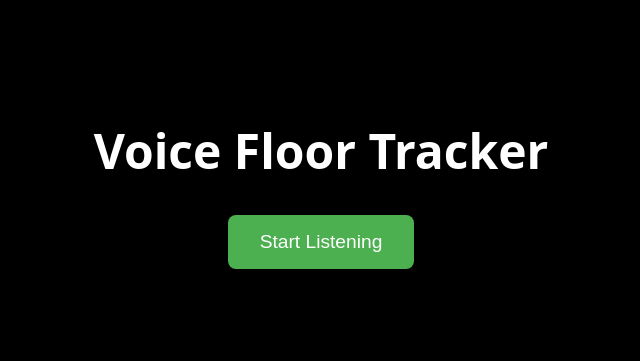
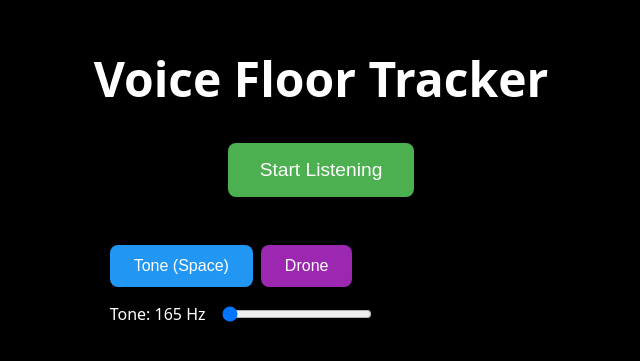
Before and after one commit to phoebejaffe/voice-pitch-tracker, a React (Vite) app: page / in a window 1280 px wide. Shown: the part 191-552 px from the top of the page, without its empty margins (319-959 px from the left). Built offline with nearby package versions, Linux system fonts and the light colour scheme.

Commit message:
better detection

```diff
--- a/src/App.tsx
+++ b/src/App.tsx
@@ -2,9 +2,9 @@ import { useEffect, useState, useRef } from "react";
 import { detectPitch } from "./pitchDetection";
 
 const COLOR_THRESHOLDS = [
-  { maxFreq: 140, color: "#990000", label: "< 150 Hz: Red" },
-  { maxFreq: 165, color: "#994400", label: "150-165 Hz: Orange" },
-  { maxFreq: 180, color: "#333333", label: "165-180 Hz: Grey" },
+  { maxFreq: 130, color: "#990000", label: "< 150 Hz: Red" },
+  { maxFreq: 145, color: "#994400", label: "150-165 Hz: Orange" },
+  { maxFreq: 165, color: "#334433", label: "165-180 Hz: Grey" },
   { maxFreq: Infinity, color: "#446644", label: "High Pitches: Grey-Green" },
   { maxFreq: null, color: "#000000", label: "No pitch detected" },
 ];
@@ -13,9 +13,75 @@ function App() {
   const [frequency, setFrequency] = useState<number | null>(null);
   const [isListening, setIsListening] = useState(false);
   const [error, setError] = useState<string | null>(null);
+  const [toneFrequency, setToneFrequency] = useState(165);
   const audioContextRef = useRef<AudioContext | null>(null);
   const analyserRef = useRef<AnalyserNode | null>(null);
   const animationFrameRef = useRef<number | null>(null);
+  const frequencyHistoryRef = useRef<number[]>([]);
+  const toneContextRef = useRef<AudioContext | null>(null);
+  const [isDronePlaying, setIsDronePlaying] = useState(false);
+  const droneOscillatorRef = useRef<OscillatorNode | null>(null);
+  const droneGainRef = useRef<GainNode | null>(null);
+
+  const stopDrone = () => {
+    if (droneOscillatorRef.current) {
+      droneOscillatorRef.current.stop();
+      droneOscillatorRef.current = null;
+    }
+    droneGainRef.current = null;
+    setIsDronePlaying(false);
+  };
+
+  const playTone = () => {
+    // Stop drone if playing
+    if (isDronePlaying) {
+      stopDrone();
+    }
+
+    // Create a new AudioContext for the tone (or reuse)
+    if (!toneContextRef.current || toneContextRef.current.state === "closed") {
+      toneContextRef.current = new AudioContext();
+    }
+    const ctx = toneContextRef.current;
+
+    const oscillator = ctx.createOscillator();
+    const gainNode = ctx.createGain();
+
+    oscillator.type = "sine";
+    oscillator.frequency.setValueAtTime(toneFrequency, ctx.currentTime);
+
+    gainNode.gain.setValueAtTime(0.5, ctx.currentTime);
+    gainNode.gain.exponentialRampToValueAtTime(0.001, ctx.currentTime + 1);
+
+    oscillator.connect(gainNode);
+    gainNode.connect(ctx.destination);
+
+    oscillator.start(ctx.currentTime);
+    oscillator.stop(ctx.currentTime + 1);
+  };
+
+  const startDrone = () => {
+    if (!toneContextRef.current || toneContextRef.current.state === "closed") {
+      toneContextRef.current = new AudioContext();
+    }
+    const ctx = toneContextRef.current;
+
+    const oscillator = ctx.createOscillator();
+    const gainNode = ctx.createGain();
+
+    oscillator.type = "sine";
+    oscillator.frequency.setValueAtTime(toneFrequency, ctx.currentTime);
+    gainNode.gain.setValueAtTime(0.1, ctx.currentTime);
+
+    oscillator.connect(gainNode);
+    gainNode.connect(ctx.destination);
+
+    oscillator.start(ctx.currentTime);
+
+    droneOscillatorRef.current = oscillator;
+    droneGainRef.current = gainNode;
+    setIsDronePlaying(true);
+  };
 
   const getBackgroundColor = (freq: number | null): string | undefined => {
     if (freq === null) {
@@ -73,9 +139,27 @@ function App() {
       analyserRef.current.getFloatTimeDomainData(buffer);
 
       const sampleRate = audioContextRef.current.sampleRate;
-      const detectedFreq = detectPitch(buffer, sampleRate, 85, 800);
+      const detectedFreq =
+        detectPitch(buffer, sampleRate, 105, 400) ??
+        detectPitch(buffer, sampleRate, 105, 800);
 
-      setFrequency(detectedFreq);
+      // Track frequency detections with timestamps
+      const now = Date.now();
+      const twoSecondsAgo = now - 2000;
+
+      // Filter out detections older than 5 seconds
+      frequencyHistoryRef.current = frequencyHistoryRef.current.filter(
+        (timestamp) => timestamp > twoSecondsAgo
+      );
+
+      // Add current detection if frequency was found
+      if (detectedFreq !== null) {
+        frequencyHistoryRef.current.push(now);
+      }
+
+      // Only show frequency if we have 10+ detections in the last time period
+      const hasEnoughDetections = frequencyHistoryRef.current.length >= 4;
+      setFrequency(hasEnoughDetections ? detectedFreq : null);
 
       animationFrameRef.current = requestAnimationFrame(analyze);
     };
@@ -94,6 +178,7 @@ function App() {
     }
 
     analyserRef.current = null;
+    frequencyHistoryRef.current = [];
     setIsListening(false);
     setFrequency(null);
   };
@@ -103,6 +188,18 @@ function App() {
       stopListening();
     };
   }, []);
+
+  // Spacebar listener for playing tone
+  useEffect(() => {
+    const handleKeyDown = (e: KeyboardEvent) => {
+      if (e.code === "Space" && e.target === document.body) {
+        e.preventDefault();
+        playTone();
+      }
+    };
+    window.addEventListener("keydown", handleKeyDown);
+    return () => window.removeEventListener("keydown", handleKeyDown);
+  }, [toneFrequency]);
 
   const backgroundColor = getBackgroundColor(frequency);
 
@@ -117,7 +214,7 @@ function App() {
         transition:
           frequency === null
             ? "background-color 1s 2s ease" // hold color during silences
-            : frequency && frequency > 180
+            : frequency && frequency > 170
             ? "background-color 0.2s 0.2s ease" // smooth transition when pitch isn't super low
             : "none", // fast transition when pitch is super low for faster feedback
         display: "flex",
@@ -169,9 +266,9 @@ function App() {
               style={{
                 padding: "1rem 2rem",
                 fontSize: "1.2rem",
-                backgroundColor: "#f44336",
+                backgroundColor: "rgba(0,0,0,0.5)",
                 color: "white",
-                border: "none",
+                border: "2px solid rgba(75,75,75,0.5)",
                 borderRadius: "8px",
                 cursor: "pointer",
               }}
@@ -179,6 +276,59 @@ function App() {
               Stop Listening
             </button>
           )}
+        </div>
+
+        <div
+          style={{
+            marginBottom: "2rem",
+            padding: "1rem",
+            backgroundColor: "rgba(0,0,0,0.3)",
+            borderRadius: "8px",
+          }}
+        >
+          <div style={{ display: "flex", gap: "0.5rem", marginBottom: "1rem" }}>
+            <button
+              onClick={playTone}
+              style={{
+                padding: "0.75rem 1.5rem",
+                fontSize: "1rem",
+                backgroundColor: "#2196F3",
+                color: "white",
+                border: "none",
+                borderRadius: "8px",
+                cursor: "pointer",
+              }}
+            >
+              Tone (Space)
+            </button>
+            <button
+              onClick={isDronePlaying ? stopDrone : startDrone}
+              style={{
+                padding: "0.75rem 1.5rem",
+                fontSize: "1rem",
+                backgroundColor: isDronePlaying ? "#f44336" : "#9C27B0",
+                color: "white",
+                border: "none",
+                borderRadius: "8px",
+                cursor: "pointer",
+              }}
+            >
+              {isDronePlaying ? "Stop" : "Drone"}
+            </button>
+          </div>
+          <div style={{ display: "flex", alignItems: "center", gap: "1rem" }}>
+            <label htmlFor="toneFreq">Tone: {toneFrequency} Hz</label>
+            <input
+              id="toneFreq"
+              type="range"
+              min={165}
+              max={205}
+              step={10}
+              value={toneFrequency}
+              onChange={(e) => setToneFrequency(Number(e.target.value))}
+              style={{ width: "150px" }}
+            />
+          </div>
         </div>
 
         {isListening && (
--- a/src/pitchDetection.ts
+++ b/src/pitchDetection.ts
@@ -1,53 +1,79 @@
 /**
- * Detects pitch using autocorrelation algorithm
- * Returns frequency in Hz or null if no clear pitch detected
+ * Detects pitch using autocorrelation with voice-focused improvements
  */
 export function detectPitch(
   buffer: Float32Array,
   sampleRate: number,
-  minFrequency: number = 50,
-  maxFrequency: number = 500
+  minFrequency: number = 80, // Voice typically 80Hz+
+  maxFrequency: number = 400 // Upper limit for fundamental (not harmonics)
 ): number | null {
-  // Calculate amplitude threshold
-  const rms = Math.sqrt(buffer.reduce((sum, val) => sum + val * val, 0) / buffer.length);
-  const amplitudeThreshold = 0.01; // Minimum RMS amplitude to consider
+  // 1. RMS amplitude check
+  const rms = Math.sqrt(
+    buffer.reduce((sum, val) => sum + val * val, 0) / buffer.length
+  );
+  if (rms < 0.01) return null;
 
-  if (rms < amplitudeThreshold) {
-    return null; // Sound too quiet
+  // 2. Apply simple center-clipping to emphasize periodicity
+  //    This helps reject noise and aperiodic sounds
+  const clipped = new Float32Array(buffer.length);
+  const clipThreshold = rms * 0.5; // Clip below 50% of RMS
+  for (let i = 0; i < buffer.length; i++) {
+    const v = buffer[i];
+    clipped[i] = Math.abs(v) > clipThreshold ? v : 0;
   }
 
-  // Autocorrelation
+  // 3. Normalized autocorrelation (NSDF-style)
   const minPeriod = Math.floor(sampleRate / maxFrequency);
   const maxPeriod = Math.ceil(sampleRate / minFrequency);
 
   let bestOffset = -1;
-  let bestCorrelation = 0;
+  let bestNormalizedCorr = 0;
 
-  for (let offset = minPeriod; offset < maxPeriod && offset < buffer.length; offset++) {
+  for (
+    let offset = minPeriod;
+    offset < maxPeriod && offset < clipped.length / 2;
+    offset++
+  ) {
     let correlation = 0;
-    for (let i = 0; i < buffer.length - offset; i++) {
-      correlation += buffer[i] * buffer[i + offset];
+    let energy1 = 0;
+    let energy2 = 0;
+
+    for (let i = 0; i < clipped.length - offset; i++) {
+      correlation += clipped[i] * clipped[i + offset];
+      energy1 += clipped[i] * clipped[i];
+      energy2 += clipped[i + offset] * clipped[i + offset];
     }
 
-    if (correlation > bestCorrelation) {
-      bestCorrelation = correlation;
+    // Normalized correlation (prevents bias toward longer offsets)
+    const normalizedCorr = correlation / Math.sqrt(energy1 * energy2 + 1e-10);
+
+    if (normalizedCorr > bestNormalizedCorr) {
+      bestNormalizedCorr = normalizedCorr;
       bestOffset = offset;
     }
   }
 
-  // Check if we found a strong enough correlation
-  const correlationThreshold = 0.5;
-  let selfCorrelation = 0;
-  for (let i = 0; i < buffer.length; i++) {
-    selfCorrelation += buffer[i] * buffer[i];
+  // 4. Require strong correlation for voice (periodic signal)
+  if (bestOffset === -1 || bestNormalizedCorr < 0.7) {
+    return null; // Not periodic enough to be voice
   }
 
-  if (bestOffset === -1 || bestCorrelation < selfCorrelation * correlationThreshold) {
-    return null;
+  // 5. Parabolic interpolation for sub-sample accuracy
+  if (bestOffset > minPeriod && bestOffset < maxPeriod - 1) {
+    // Recalculate neighbors for interpolation
+    const getCorr = (off: number) => {
+      let c = 0;
+      for (let i = 0; i < clipped.length - off; i++) {
+        c += clipped[i] * clipped[i + off];
+      }
+      return c;
+    };
+    const y0 = getCorr(bestOffset - 1);
+    const y1 = getCorr(bestOffset);
+    const y2 = getCorr(bestOffset + 1);
+    const delta = (y0 - y2) / (2 * (y0 - 2 * y1 + y2));
+    bestOffset += delta;
   }
 
-  // Refine the pitch using parabolic interpolation
-  const frequency = sampleRate / bestOffset;
-
-  return frequency;
+  return sampleRate / bestOffset;
 }
```
